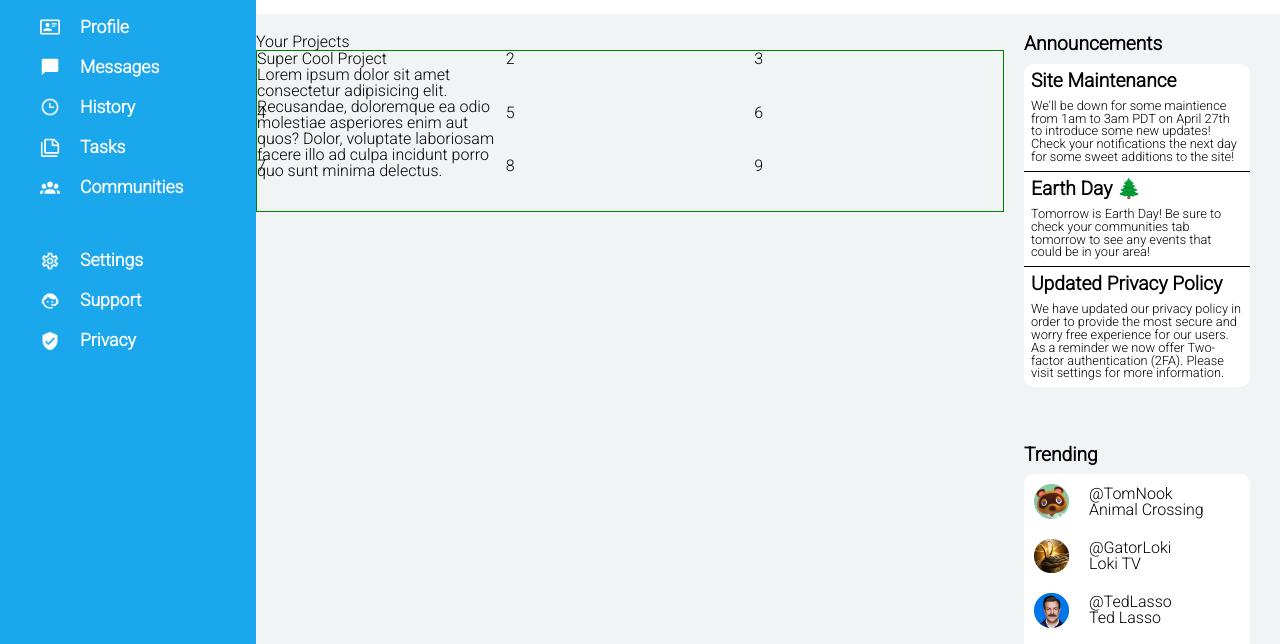
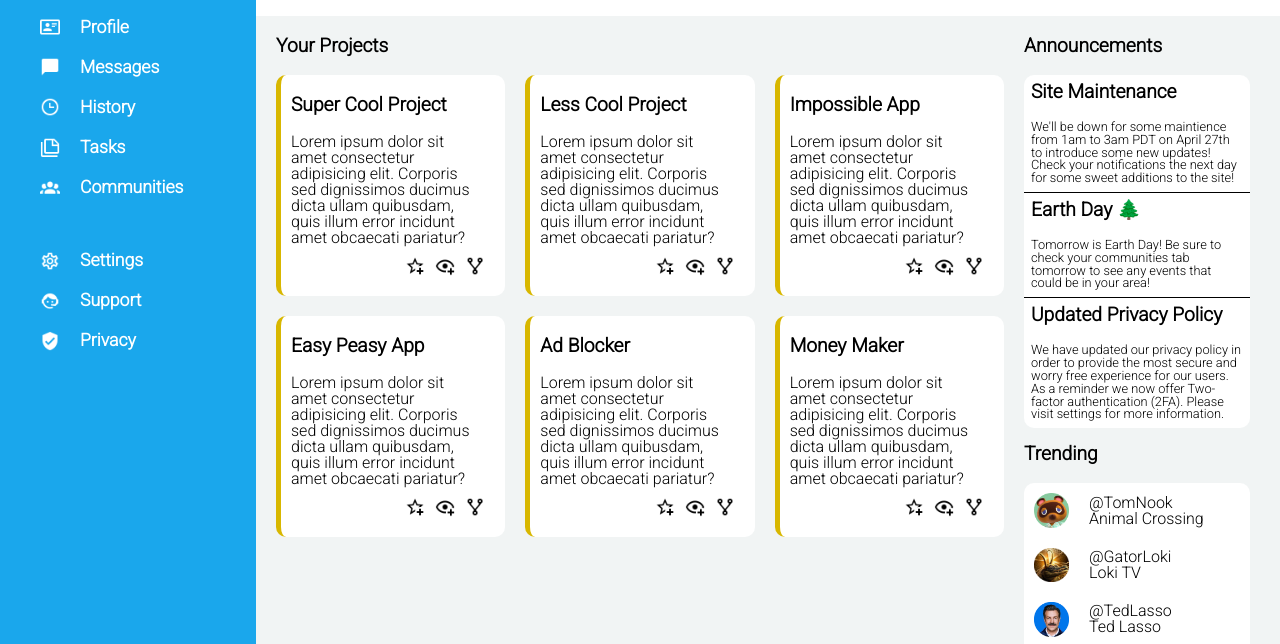
Before and after one commit to stevenmartinez123/dashboard, a plain HTML site: page index.html in a window 1280 px wide. Shown: the part 154-798 px from the top of the page. Drawn offline with Linux system fonts and the light colour scheme.

Commit message:
styling added for project divs

```diff
--- a/css/styles.css
+++ b/css/styles.css
@@ -2,7 +2,7 @@
 main {
     display: grid;
     grid-template-columns: 20% 80%;
-    grid-template-rows: 1fr 5fr;
+    grid-template-rows: 1fr 4.5fr;
     font-family: Roboto;
 }
 
@@ -110,12 +110,10 @@ nav h1 {
 }
 
 section {
-    grid-column: 2/-1;
-    grid-row: 2 / -1;
     background-color: #f1f4f4;
     display: grid;
     grid-template-columns: 75% 25%;
-    grid-template-rows: 50% 50%;
+    grid-template-rows: 55% 45%;
     padding-top: 20px;
 }
 
@@ -123,12 +121,34 @@ section {
 .projects {
     grid-row: 1/-1;
     margin-right: 20px;
+    margin-left: 20px;
 }
+
 #projectContainer {
     display: grid;
-    grid-template-columns: repeat(3, 33.33%);
-    grid-template-rows: repeat(3, 33.33%);
-    border: 1px solid green;
+    grid-template-columns: repeat(3, 2fr);
+    grid-template-rows: repeat(3, 2fr);
+    gap: 20px;
+}
+
+.project {
+    background-color: white;
+    border-left: 5px solid rgb(216, 183, 0);
+    border-radius: 10px;
+    padding: 10px;
+    padding-top: 20px;
+}
+
+.project p {
+    padding-right: 20px;
+}
+
+.projectImages {
+    display: flex;
+    justify-content: right;
+    align-items: flex-end;
+    gap: 10px;
+    margin: 10px;
 }
 
 .announcementContainer, .trendingContainer {
@@ -137,9 +157,9 @@ section {
     margin-right: 30px;
 }
 
-.announcement h1, .announcements h1, .trending h1 {
+.announcement h1, .announcements h1, .trending h1, .projects h1 {
     font-size: 1.2rem;
-    margin-bottom: 10px;
+    margin-bottom: 20px;
     font-weight: bolder;
 }
 
--- a/index.html
+++ b/index.html
@@ -79,25 +79,80 @@
 
         <section>
             <div class="projects">
-                <h1>Your Projects</h1>
+                <h1 id="projectTitleHeader">Your Projects</h1>
                 <div id="projectContainer">
                     <div class="project">
                         <h1>Super Cool Project</h1>
                         <p>Lorem ipsum dolor sit amet consectetur adipisicing elit.
-                            Recusandae, doloremque ea odio molestiae asperiores enim aut quos? Dolor,
-                            voluptate laboriosam facere illo ad culpa incidunt
-                            porro quo sunt minima delectus.
+                            Corporis sed dignissimos ducimus dicta ullam quibusdam,
+                            quis illum error incidunt amet obcaecati pariatur?
                         </p>
+                        <div class="projectImages ">
+                            <img src="../dashboard/images/star.png" alt="favorite" width="20px" height="auto">
+                            <img src="../dashboard/images/eye.png" alt="watch" width="20px" height="auto">
+                            <img src="../dashboard/images/fork.png" alt="fork" width="20px" height="auto">
+                        </div>
                     </div>
-                    <div class="project">2</div>
-                    <div class="project">3</div>
-                    <div class="project">4</div>
-                    <div class="project">5</div>
-                    <div class="project">6</div>
-                    <div class="project">7</div>
-                    <div class="project">8</div>
-                    <div class="project">9</div>
-                </div>
+                    <div class="project">
+                        <h1>Less Cool Project</h1>
+                        <p>Lorem ipsum dolor sit amet consectetur adipisicing elit.
+                            Corporis sed dignissimos ducimus dicta ullam quibusdam,
+                            quis illum error incidunt amet obcaecati pariatur?
+                        </p>
+                        <div class="projectImages ">
+                            <img src="../dashboard/images/star.png" alt="favorite" width="20px" height="auto">
+                            <img src="../dashboard/images/eye.png" alt="watch" width="20px" height="auto">
+                            <img src="../dashboard/images/fork.png" alt="fork" width="20px" height="auto">
+                        </div>
+                    </div>
+                    <div class="project">
+                        <h1>Impossible App</h1>
+                        <p>Lorem ipsum dolor sit amet consectetur adipisicing elit.
+                            Corporis sed dignissimos ducimus dicta ullam quibusdam,
+                            quis illum error incidunt amet obcaecati pariatur?
+                        </p>
+                        <div class="projectImages ">
+                            <img src="../dashboard/images/star.png" alt="favorite" width="20px" height="auto">
+                            <img src="../dashboard/images/eye.png" alt="watch" width="20px" height="auto">
+                            <img src="../dashboard/images/fork.png" alt="fork" width="20px" height="auto">
+                        </div>
+                    </div>
+                    <div class="project">
+                        <h1>Easy Peasy App</h1>
+                        <p>Lorem ipsum dolor sit amet consectetur adipisicing elit.
+                            Corporis sed dignissimos ducimus dicta ullam quibusdam,
+                            quis illum error incidunt amet obcaecati pariatur?
+                        </p>
+                        <div class="projectImages ">
+                            <img src="../dashboard/images/star.png" alt="favorite" width="20px" height="auto">
+                            <img src="../dashboard/images/eye.png" alt="watch" width="20px" height="auto">
+                            <img src="../dashboard/images/fork.png" alt="fork" width="20px" height="auto">
+                        </div>
+                    </div>
+                    <div class="project">
+                        <h1>Ad Blocker</h1>
+                        <p>Lorem ipsum dolor sit amet consectetur adipisicing elit.
+                            Corporis sed dignissimos ducimus dicta ullam quibusdam,
+                            quis illum error incidunt amet obcaecati pariatur?
+                        </p>
+                        <div class="projectImages ">
+                            <img src="../dashboard/images/star.png" alt="favorite" width="20px" height="auto">
+                            <img src="../dashboard/images/eye.png" alt="watch" width="20px" height="auto">
+                            <img src="../dashboard/images/fork.png" alt="fork" width="20px" height="auto">
+                        </div>
+                    </div>
+                    <div class="project">
+                        <h1>Money Maker</h1>
+                        <p>Lorem ipsum dolor sit amet consectetur adipisicing elit.
+                            Corporis sed dignissimos ducimus dicta ullam quibusdam,
+                            quis illum error incidunt amet obcaecati pariatur?
+                        </p>
+                        <div class="projectImages ">
+                            <img src="../dashboard/images/star.png" alt="favorite" width="20px" height="auto">
+                            <img src="../dashboard/images/eye.png" alt="watch" width="20px" height="auto">
+                            <img src="../dashboard/images/fork.png" alt="fork" width="20px" height="auto">
+                        </div>
+                    </div>
                 </div>
             </div>
 
```
